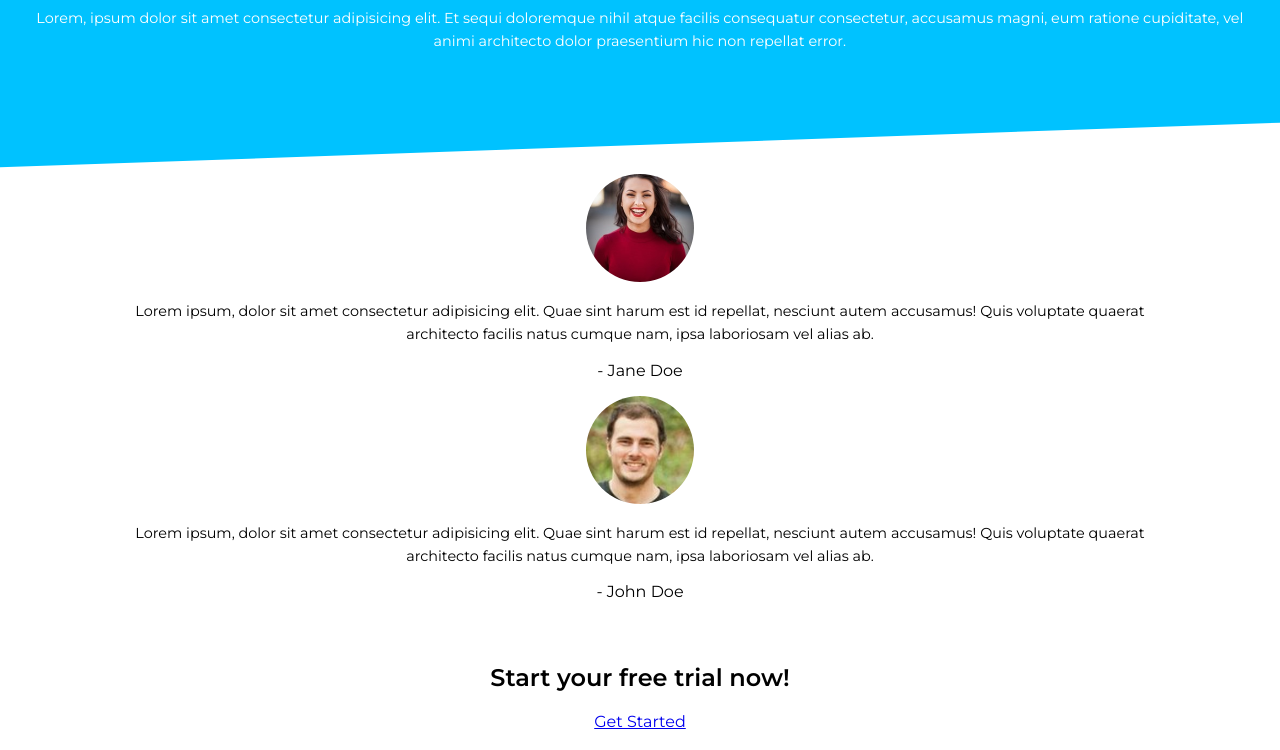
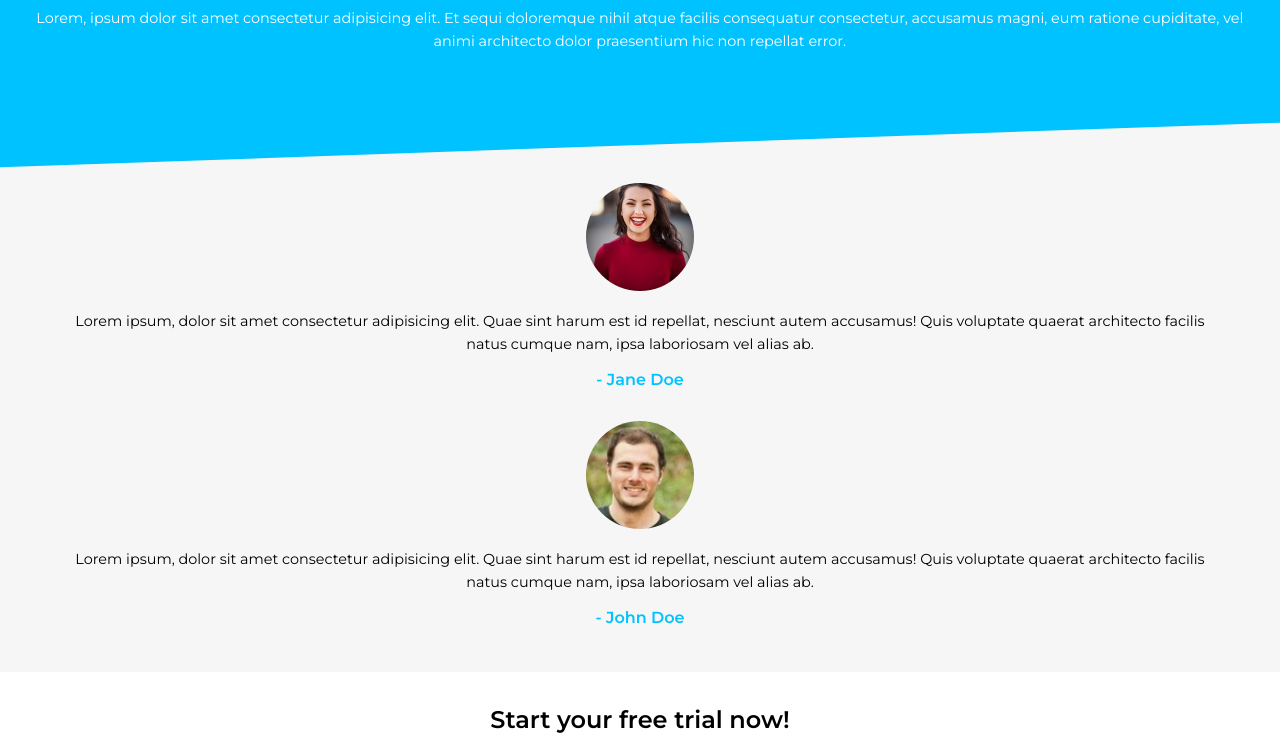
Before and after one commit to troylatchman/coursetro-front-end-crash-course-2019, a website built with webpack: page src/index.html in a window 1280 px wide. Shown: the part 1698-2448 px from the top of the page. Built offline with nearby package versions, Linux system fonts and the light colour scheme.

Commit message:
styled gray container

```diff
--- a/src/css/main.css
+++ b/src/css/main.css
@@ -107,3 +107,23 @@ h1,
 .blue-container ul li:nth-child(3) img {
   width: 8%;
 }
+
+.gray-container {
+  background: #f6f6f6;
+  padding: 4em 0 2em;
+  margin-top: -3%;
+}
+
+.gray-container ul li:first-child {
+  margin-bottom: 2em;
+}
+
+figure {
+  margin: 0;
+  padding: 0;
+}
+
+figcaption {
+  font-weight: bold;
+  color: #00c2ff;
+}
```
